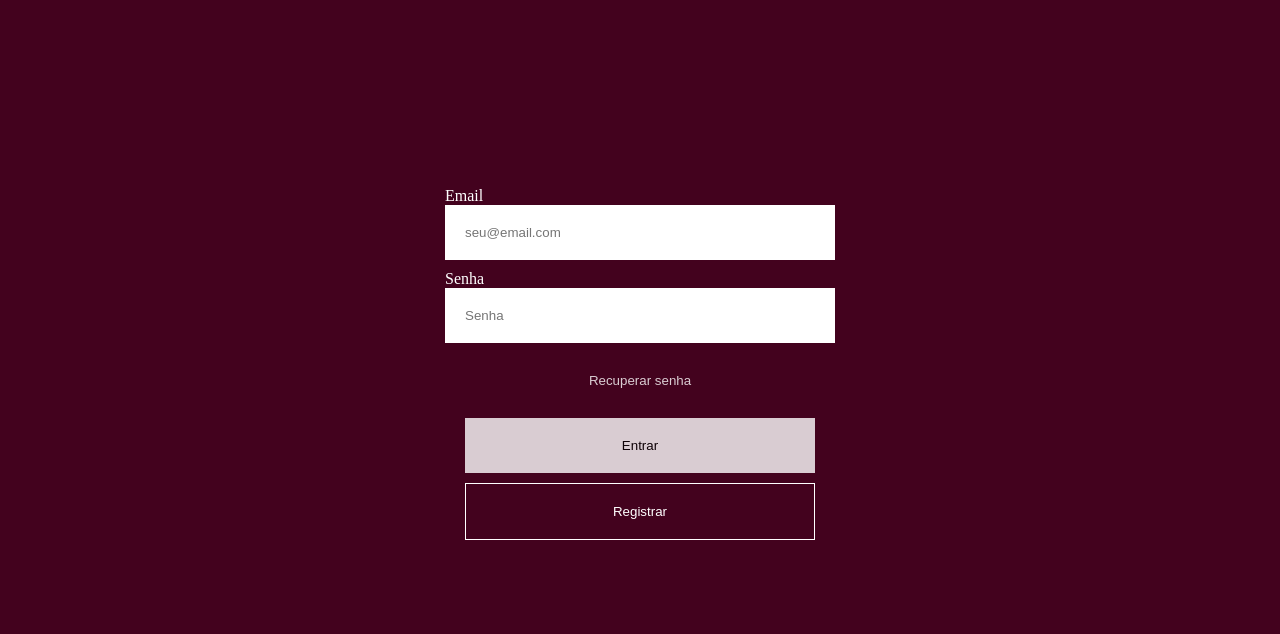
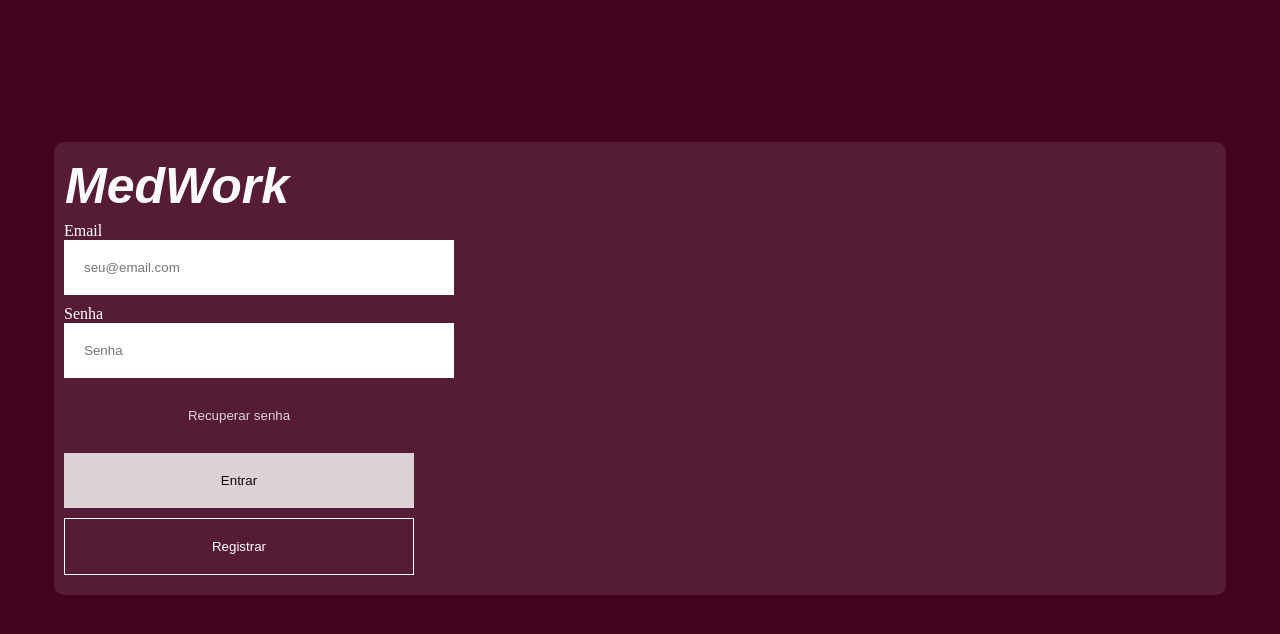
Before and after one commit to anderson-s-almeida/medwork, a plain HTML site: page index.html in a window 1280 px wide. Drawn offline with Linux system fonts and the light colour scheme.

Commit message:
Atualizado

```diff
--- a/index.css
+++ b/index.css
@@ -5,6 +5,7 @@ body {
     align-items: center;
     min-height: 90vh;
     min-width: 90vw;
+
 }
 form {
     position: relative;
@@ -37,10 +38,19 @@ label{
 }
 
 main{
-    width:100vw;
-    display: flex;
-    flex-direction: column;
-    align-items: center;
-    justify-content:center;
+    background-color: rgb(255, 255, 255, 0.1);
+    width: 90vw;
+    margin:auto;
+    border-radius: 10px;
+    padding: 10px;
 
 }
+
+h1{
+    font-size: 50px;
+    padding: 1px;
+    color: #fafafa;
+    line-height:1px;
+    font-family: sans-serif;
+    font-style: oblique;
+}
--- a/index.html
+++ b/index.html
@@ -16,7 +16,7 @@
 
 <body>
     <main class="container">
-
+        <h1>MedWork</h1>
         <div class="form-field">
             <div><label>Email</label></div>
             <input type="email" name="email" id="email" placeholder="seu@email.com" onchange="onChangeEmail()"/>
```
